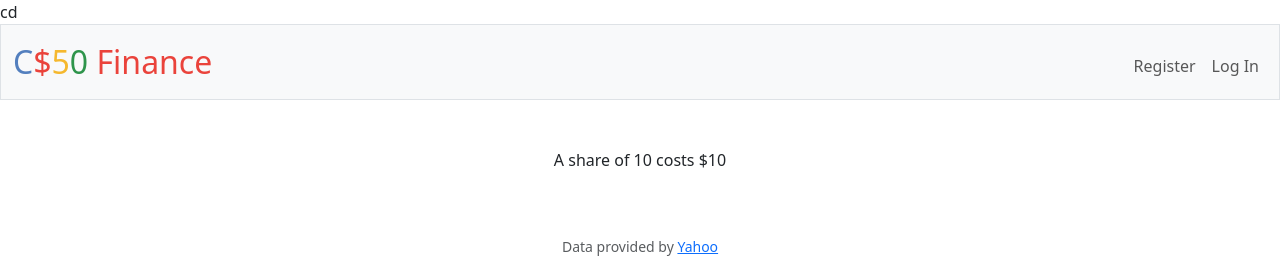
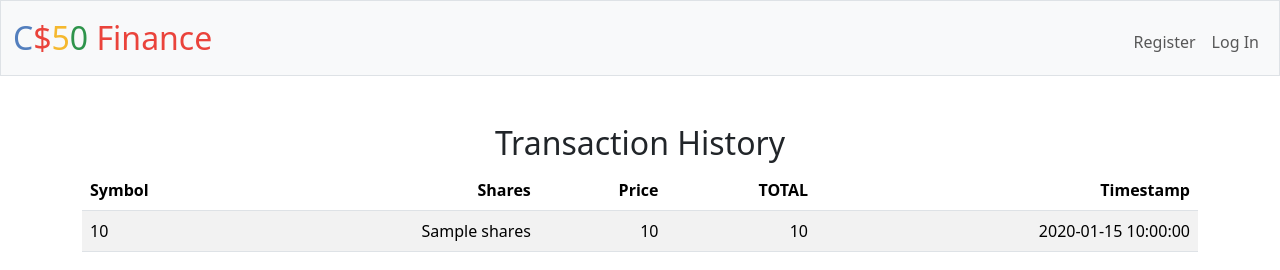
Before and after one commit to Ransometech/TrainMuscleFit, a Flask app: template finance/templates/history.html in a window 1280 px wide. Shown: the top 270 px of the page. Run offline with Flask 3, Linux system fonts and the light colour scheme; the template is opened without the code that fills it: most values are stand-ins (such as "Sample title", 1, 10 or a date in 2020); some libraries are stand-ins or nearby versions.

Commit message:
Fri, Jul 26, 2024, 2:45 PM +01:00

```diff
--- a/finance/app.py
+++ b/finance/app.py
@@ -100,7 +100,12 @@ def buy():
 @login_required
 def history():
     """Show history of transactions"""
-    return apology("TODO")
+    user_id = session.get("user_id")
+
+    # Get the user's transaction history
+    history = db.execute("SELECT symbol, shares, price, total, timestamp FROM portfolio WHERE user_id = ?", user_id)
+
+    return render_template('history.html', history=history)
 
 
 @app.route("/login", methods=["GET", "POST"])
--- a/finance/templates/history.html
+++ b/finance/templates/history.html
@@ -1,21 +1,31 @@
-cd
 {% extends "layout.html" %}
 
 {% block title %}
-    Quote
+Transaction History
 {% endblock %}
 
 {% block main %}
-    {% if get_quote %}
-        <header>
-            <p>A share of {{ get_quote.symbol }} costs ${{ get_quote.price }}</p>
-        </header>
-    {% else %}
-        <form action="/quote" method="post">
-            <div class="mb-3">
-                <input autocomplete="off" autofocus class="form-control mx-auto w-auto" name="symbol" placeholder="Symbol" type="text">
-            </div>
-            <button class="btn btn-primary" type="submit">Quote</button>
-        </form>
-    {% endif %}
+<h2>Transaction History</h2>
+<table class="table table-striped">
+    <thead>
+        <tr>
+            <th class="text-start">Symbol</th>
+            <th class="text-end">Shares</th>
+            <th class="text-end">Price</th>
+            <th class="text-end">TOTAL</th>
+            <th class="text-end">Timestamp</th>
+        </tr>
+    </thead>
+    <tbody>
+        {% for entry in history %}
+        <tr>
+            <td class="text-start">{{ entry.symbol }}</td>
+            <td class="text-end">{{ entry.shares }}</td>
+            <td class="text-end">{{ entry.price }}</td>
+            <td class="text-end">{{ entry.total }}</td>
+            <td class="text-end">{{ entry.timestamp }}</td>
+        </tr>
+        {% endfor %}
+    </tbody>
+</table>
 {% endblock %}
```
